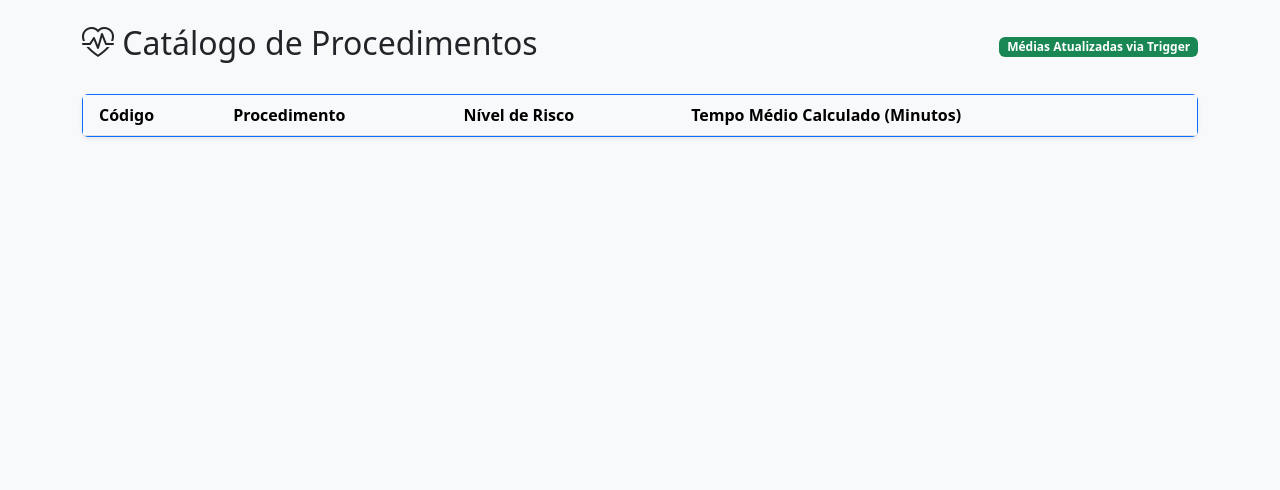
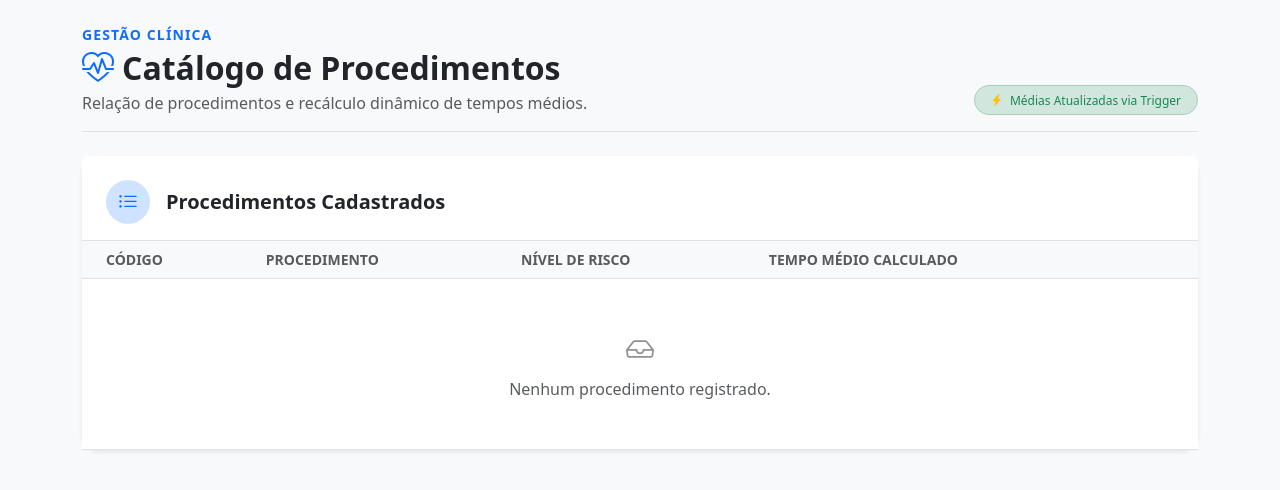
Before and after one commit to antoniofpneto/Sistema-de-Gestao-Hospitalar-Dra-Yuska-Maritan-Brito-Projeto-Banco-de-Dados-, a Flask app: page /procedimentos in a window 1280 px wide. Shown: the part 80-570 px from the top of the page. Run offline with Flask 3, Linux system fonts and the light colour scheme; data that the repository does not hold is empty; some libraries are stand-ins or nearby versions.

Commit message:
style(procediemntos): Remodela o Frontend da página de Procedimentos

```diff
--- a/app/templates/procedimentos.html
+++ b/app/templates/procedimentos.html
@@ -1,40 +1,74 @@
 {% extends 'base.html' %}
 
 {% block content %}
-<div class="d-flex justify-content-between align-items-center mb-4">
-    <h2><i class="bi bi-heart-pulse"></i> Catálogo de Procedimentos</h2>
-    <span class="badge bg-success">Médias Atualizadas via Trigger</span>
+<!-- ============================================================ -->
+<!-- CABEÇALHO -->
+<!-- ============================================================ -->
+<div class="d-flex flex-wrap justify-content-between align-items-end gap-3 mb-4 pb-3 border-bottom">
+    <div>
+        <span class="text-uppercase small fw-semibold text-primary d-block mb-1" style="letter-spacing:.08em;">
+            Gestão Clínica
+        </span>
+        <h2 class="fw-bold text-dark mb-1">
+            <i class="bi bi-heart-pulse text-primary me-2"></i>Catálogo de Procedimentos
+        </h2>
+        <p class="text-muted mb-0">Relação de procedimentos e recálculo dinâmico de tempos médios.</p>
+    </div>
+    <span class="badge bg-success-subtle text-success border border-success-subtle rounded-pill px-3 py-2 fw-medium" title="Atualizado pela trg_atualiza_media_procedimentos">
+        <i class="bi bi-lightning-charge-fill me-1 text-warning"></i> Médias Atualizadas via Trigger
+    </span>
 </div>
 
-<div class="card shadow-sm border-primary">
+<!-- ============================================================ -->
+<!-- CONTEÚDO PRINCIPAL (CARD & TABELA) -->
+<!-- ============================================================ -->
+<div class="card border-0 shadow-sm rounded-4 mb-5">
+    <div class="card-header bg-white border-bottom pt-4 px-4 pb-3 d-flex align-items-center gap-3">
+        <div class="bg-primary-subtle text-primary rounded-circle d-flex align-items-center justify-content-center" style="width: 44px; height: 44px;">
+            <i class="bi bi-list-ul fs-5"></i>
+        </div>
+        <h5 class="fw-bold text-dark mb-0">Procedimentos Cadastrados</h5>
+    </div>
+
     <div class="card-body p-0">
         <div class="table-responsive">
             <table class="table table-hover align-middle mb-0">
                 <thead class="table-light">
                     <tr>
-                        <th class="ps-3">Código</th>
-                        <th>Procedimento</th>
-                        <th>Nível de Risco</th>
-                        <th>Tempo Médio Calculado (Minutos)</th>
+                        <th class="ps-4 text-uppercase small text-muted fw-semibold">Código</th>
+                        <th class="text-uppercase small text-muted fw-semibold">Procedimento</th>
+                        <th class="text-uppercase small text-muted fw-semibold">Nível de Risco</th>
+                        <th class="text-uppercase small text-muted fw-semibold pe-4">Tempo Médio Calculado</th>
                     </tr>
                 </thead>
                 <tbody>
                     {% for proc in procedimentos %}
                     <tr>
-                        <td class="ps-3 text-muted"><strong>{{ proc.codigo }}</strong></td>
-                        <td>{{ proc.nome }}</td>
+                        <td class="ps-4">
+                            <span class="badge bg-secondary-subtle text-secondary-emphasis rounded-pill fw-semibold font-monospace px-2 py-1">{{ proc.codigo }}</span>
+                        </td>
+                        <td class="fw-semibold text-dark">{{ proc.nome }}</td>
                         <td>
                             {% if proc.nivel_risco == 'ALTO' %}
-                                <span class="badge bg-danger">Alto</span>
+                                <span class="badge bg-danger-subtle text-danger rounded-pill fw-medium px-3 py-1"><i class="bi bi-exclamation-octagon me-1"></i> Alto</span>
                             {% elif proc.nivel_risco == 'MEDIO' %}
-                                <span class="badge bg-warning text-dark">Médio</span>
+                                <span class="badge bg-warning-subtle text-warning-emphasis rounded-pill fw-medium px-3 py-1"><i class="bi bi-exclamation-triangle me-1"></i> Médio</span>
                             {% else %}
-                                <span class="badge bg-success">Baixo</span>
+                                <span class="badge bg-success-subtle text-success rounded-pill fw-medium px-3 py-1"><i class="bi bi-check-circle me-1"></i> Baixo</span>
                             {% endif %}
                         </td>
-                        <td>
-                            <!-- Destaque visual para o campo dinâmico -->
-                            <span class="fs-5 fw-bold text-primary">{{ proc.tempo_medio_minutos }}</span> min
+                        <td class="pe-4">
+                            <div class="d-inline-flex align-items-center bg-light border rounded-pill px-3 py-1">
+                                <i class="bi bi-stopwatch text-primary me-2"></i>
+                                <span class="text-dark fw-bold fs-6">{{ proc.tempo_medio_minutos }} <small class="text-muted fw-normal fs-6">min</small></span>
+                            </div>
+                        </td>
+                    </tr>
+                    {% else %}
+                    <tr>
+                        <td colspan="4" class="text-center text-muted py-5">
+                            <i class="bi bi-inbox fs-3 d-block mb-2 text-body-tertiary"></i>
+                            Nenhum procedimento registrado.
                         </td>
                     </tr>
                     {% endfor %}
@@ -43,4 +77,11 @@
         </div>
     </div>
 </div>
+
+<style>
+    /* Suaviza a transição do hover na tabela para manter o padrão corporativo */
+    .table-hover tbody tr {
+        transition: background-color 0.15s ease-in-out;
+    }
+</style>
 {% endblock %}
```
